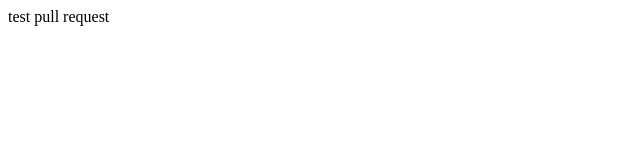
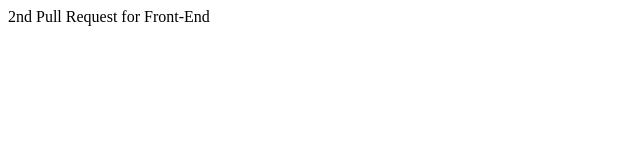
Before and after one commit to pfarrell18/UNDRGRND, a plain HTML site: page ivan-test.html in a window 1280 px wide. Shown: the whole page, without its empty margins (0-640 px from the left). Drawn offline with Linux system fonts and the light colour scheme.

```diff
--- a/ivan-test.html
+++ b/ivan-test.html
@@ -6,6 +6,6 @@
     <title>Test Pull Request</title>
 </head>
 <body>
-    <div>test pull request</div>
+    <div>2nd Pull Request for Front-End</div>
 </body>
 </html>
```
Also changed, not shown: package-lock.json (added).
